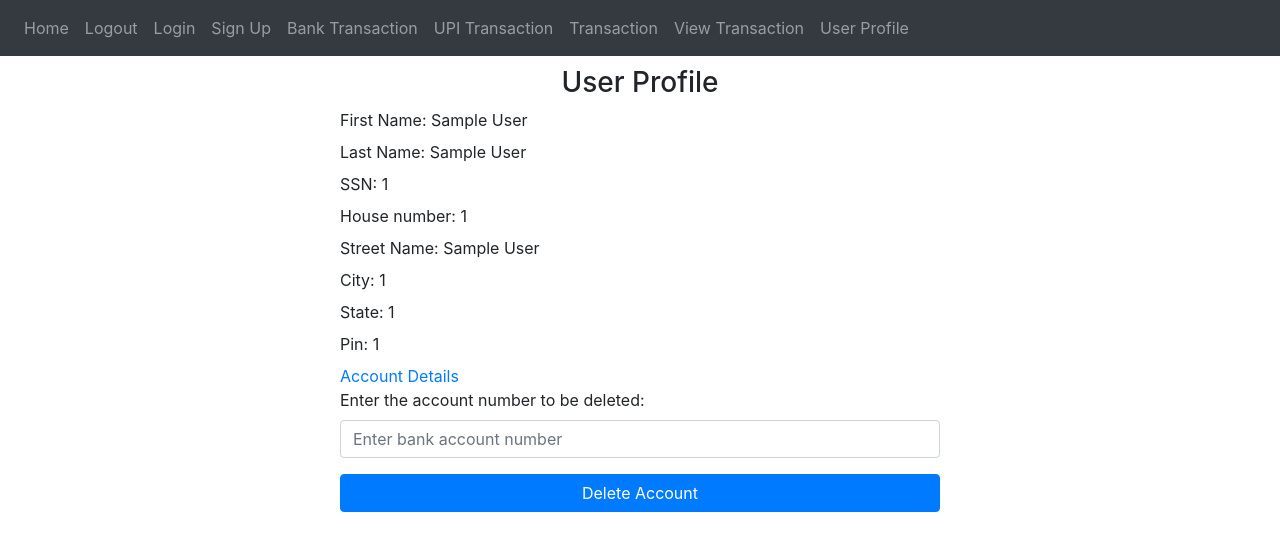
After one commit to Paarthvi/upisystem, a Flask app: page /userProfile in a window 1280 px wide. The commit adds this page. Shown: the top 551 px of the page. Run offline with Flask 2, Linux system fonts and the light colour scheme; the visitor is signed in with stand-in values (Sample User, id 1); some libraries are stand-ins or nearby versions.

Commit message:
almost done with the views

```diff
--- a/dbms/website/__init__.py
+++ b/dbms/website/__init__.py
@@ -3,6 +3,7 @@ from .views import views
 from .auth import auth
 from .bankTransaction import banktransaction
 from .upiTransaction import upiTransaction
+from .userProfile import userprofile
 
 def create_app():
     app = Flask(__name__)
@@ -11,6 +12,7 @@ def create_app():
     app.register_blueprint(auth, url_prefix= "/")
     app.register_blueprint(banktransaction, url_prefix= "/")
     app.register_blueprint(upiTransaction, url_prefix= "/")
+    app.register_blueprint(userprofile, url_prefix= "/")
     return app
 
 # if __name__ == 'main':
--- a/dbms/website/templates/base.html
+++ b/dbms/website/templates/base.html
@@ -48,6 +48,7 @@
             <a class="nav-item nav-link" id="upiTransaction" href="/upiTransaction">UPI Transaction</a>
             <a class="nav-item nav-link" id="transaction" href="/transaction">Transaction</a>
             <a class="nav-item nav-link" id="viewTransaction" href="/viewTransaction">View Transaction</a>
+            <a class="nav-item nav-link" id="userProfile" href="/userProfile">User Profile</a>
         </div>
     </div>
 </nav>
--- a/dbms/website/templates/login.html
+++ b/dbms/website/templates/login.html
@@ -3,7 +3,7 @@
 
 {%block content%}
 <form method = "POST">
-    <h3 align = "center"> Register a new user! </h3>
+    <h3 align = "center"> Login as existing user! </h3>
     <div class ="form-group">
         <label for="phoneNumber">Phone Number</label>
         <input
--- /dev/null
+++ b/dbms/website/templates/userProfile.html
@@ -0,0 +1,45 @@
+{%extends "base.html"%}
+{%block title%}User Profile{%endblock%}
+
+{%block content%}
+<form method = "POST">
+    <h3 align = "center"> User Profile</h3>
+    <div class ="form-group">
+        <label>First Name:</label>
+        <label>{{firstName}}</label>
+        <br />
+        <label>Last Name:</label>
+        <label>{{lastName}}</label>
+        <br />
+        <label>SSN:</label>
+        <label>{{ssn}}</label>
+        <br />
+        <label>House number:</label>
+        <label>{{houseNumber}}</label>
+        <br />
+        <label>Street Name:</label>
+        <label>{{streetName}}</label>
+        <br />
+        <label>City:</label>
+        <label>{{city}}</label>
+        <br />
+        <label>State:</label>
+        <label>{{state}}</label>
+        <br />
+        <label>Pin:</label>
+        <label>{{pin}}</label>
+        <br />
+        <a href="/accountDetails">Account Details</a>
+        <br />
+        <label for="bankAccountNumber">Enter the account number to be deleted:</label>
+        <input
+                type="bankAccountNumber"
+                class="form-control"
+                id="bankAccountNumber"
+                name="bankAccountNumber"
+                placeholder="Enter bank account number"
+        />
+    </div>
+    <button id = "viewTransaction" type="viewTransaction" class="btn btn-primary">Delete Account</button>
+</form>
+{%endblock%}
--- a/dbms/website/templates/viewTransaction.html
+++ b/dbms/website/templates/viewTransaction.html
@@ -3,7 +3,7 @@
 
 {%block content%}
 <form method = "POST">
-    <h3 align = "center"> Make Bank to Bank transaction </h3>
+    <h3 align = "center"> View Transactions</h3>
     <div class ="form-group">
         <label for="bankAccountNumber">Sender Account Number</label>
         <input
--- /dev/null
+++ b/dbms/website/userProfile.py
@@ -0,0 +1,54 @@
+from flask import Blueprint,render_template, request, flash, session, redirect
+from .dbConnection import conn
+
+userprofile = Blueprint('userProfile', __name__)
+cursor = conn.cursor()
+
+@userprofile.route('/userProfile', methods = ['GET', 'POST'])
+def viewUserProfile():
+    if request.method == 'GET':
+        if 'ssn' not in session.keys():
+            flash("Login to a user first", category='error')
+            return redirect('/login')
+        return render_template("userProfile.html",
+                               firstName=session['first_name'],
+                               lastName=session['last_name'],
+                               ssn=session['ssn'],
+                               houseNumber=session['house_number'],
+                               streetName=session['street_name'],
+                               city=session['city'],
+                               state=session['state'],
+                               pin=session['pin']
+                               )
+
+@userprofile.route('/accountDetails', methods = ['GET'])
+def bankDetails():
+    ssn = session['ssn']
+    cursor.execute("SELECT bank_name, branch.branch_id, account_number,"
+                   " branch.building_number, branch.street_name, branch.city, "
+                   "branch.pin FROM bank_account "
+                   "JOIN branch ON  bank_account.branch_id = branch.branch_id "
+                   "JOIN bank ON bank.bank_reg_id = branch.bank_reg_id where ssn =  %s;",(ssn,))
+    all_rows = cursor.fetchall()
+    table = """<table>
+                <tr>
+                    <th>Bank Name</th>
+                    <th>Branch ID</th>
+                    <th>Bank Account</th>
+                    <th>Building Number</th>
+                    <th>Street Name</th>
+                    <th>City</th>
+                    <th>Pin</th>
+                </tr>\n"""
+    for i in all_rows:
+        table += f"""<tr>
+                    <td>{i[0]}</td>
+                    <td>{i[1]}</td>
+                    <td>{i[2]}</td>
+                    <td>{i[3]}</td>
+                    <td>{i[4]}</td>
+                    <td>{i[5]}</td>
+                    <td>{i[6]}</td>
+                </tr>\n"""
+    table += "</table>"
+    return table
```
Also changed, not shown: dbms/website/templates/accountDetails.html (added, +7 -0 lines).
